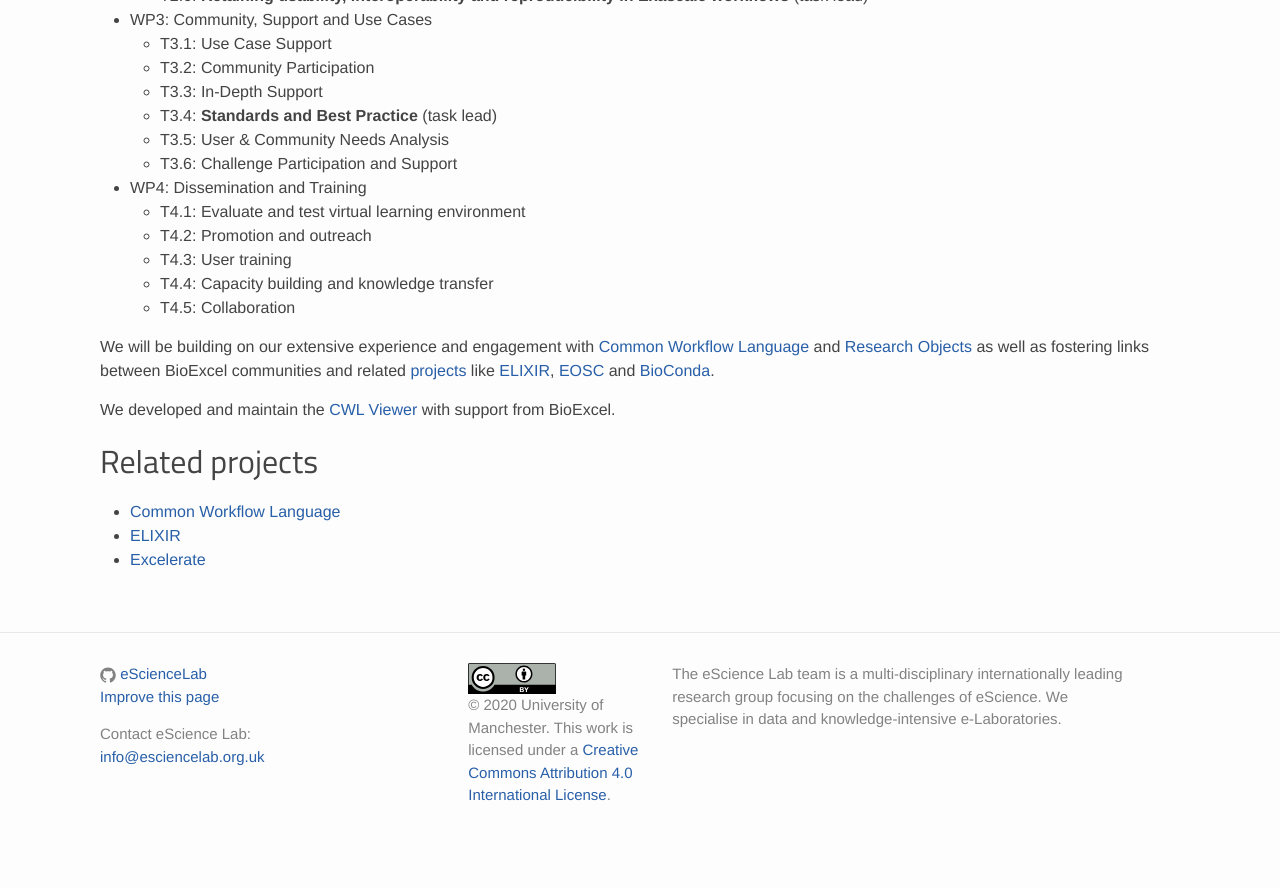
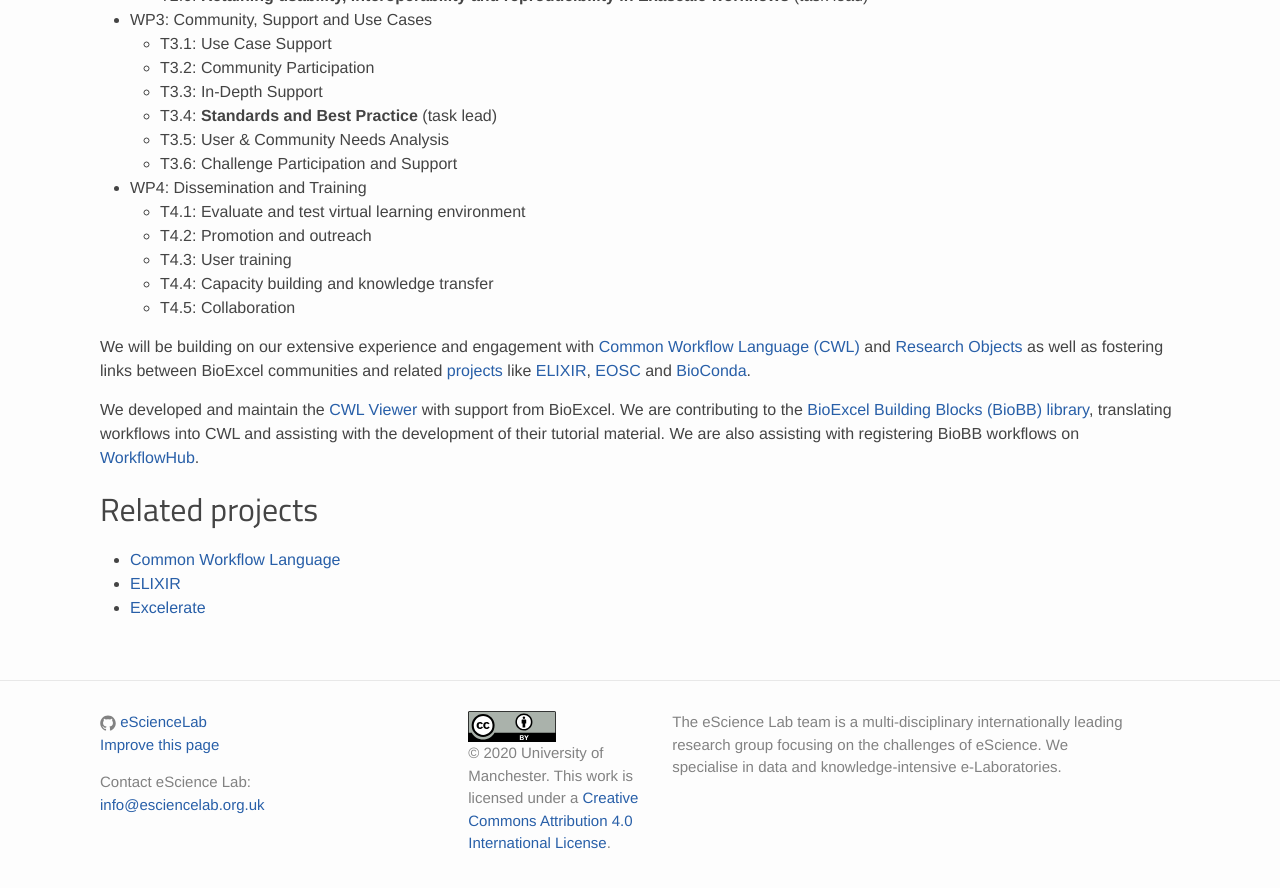
Before and after one commit to eScienceLab/eScienceLab.github.io, a Jekyll site: the page built from _projects/bioexcel.md, in a window 1280 px wide and 900 px high, scrolled down 1309 px. Shown: the top 888 px of the window. Built offline with Jekyll 4.4.1, drawn with Linux system fonts in a browser that asks for light colours; comment, search, counter and statistics services are not loaded; before the commit the page ends 2161 px from its top, so only the background shows below that.

Commit message:
Update bioexcel.md
Adding details for our contributions to BioBB activities.

```diff
--- a/_projects/bioexcel.md
+++ b/_projects/bioexcel.md
@@ -67,9 +67,9 @@
   * T4.4: Capacity building and knowledge transfer
   * T4.5: Collaboration
 
-We will be building on our extensive experience and engagement with [Common Workflow Language](/activities/cwl/) and [Research Objects](/products/researchobject/) as well as fostering links between BioExcel communities and related [projects](/projects/) like [ELIXIR](/projects/elixir/), [EOSC](https://ec.europa.eu/research/openscience/index.cfm?pg=open-science-cloud) and [BioConda](https://bioconda.github.io/).
+We will be building on our extensive experience and engagement with [Common Workflow Language (CWL)](/activities/cwl/) and [Research Objects](/products/researchobject/) as well as fostering links between BioExcel communities and related [projects](/projects/) like [ELIXIR](/projects/elixir/), [EOSC](https://ec.europa.eu/research/openscience/index.cfm?pg=open-science-cloud) and [BioConda](https://bioconda.github.io/).
 
-We developed and maintain the [CWL Viewer](/products/cwlviewer/) with support from BioExcel.
+We developed and maintain the [CWL Viewer](/products/cwlviewer/) with support from BioExcel. We are contributing to the [BioExcel Building Blocks (BioBB) library](http://mmb.irbbarcelona.org/biobb/), translating workflows into CWL and assisting with the development of their tutorial material. We are also assisting with registering BioBB workflows on [WorkflowHub](https://workflowhub.eu/workflows?filter%5Bproject%5D=11).
 
 ## Related projects
 
```
